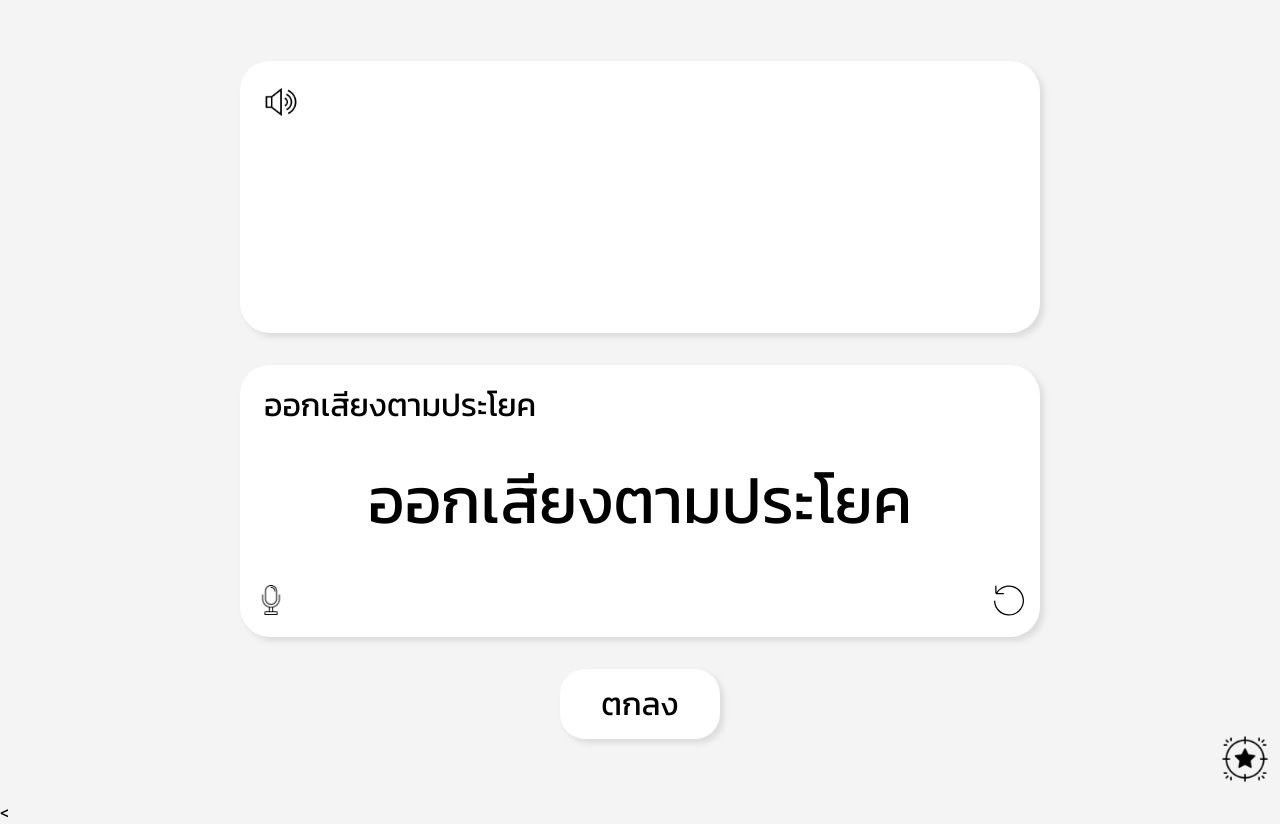
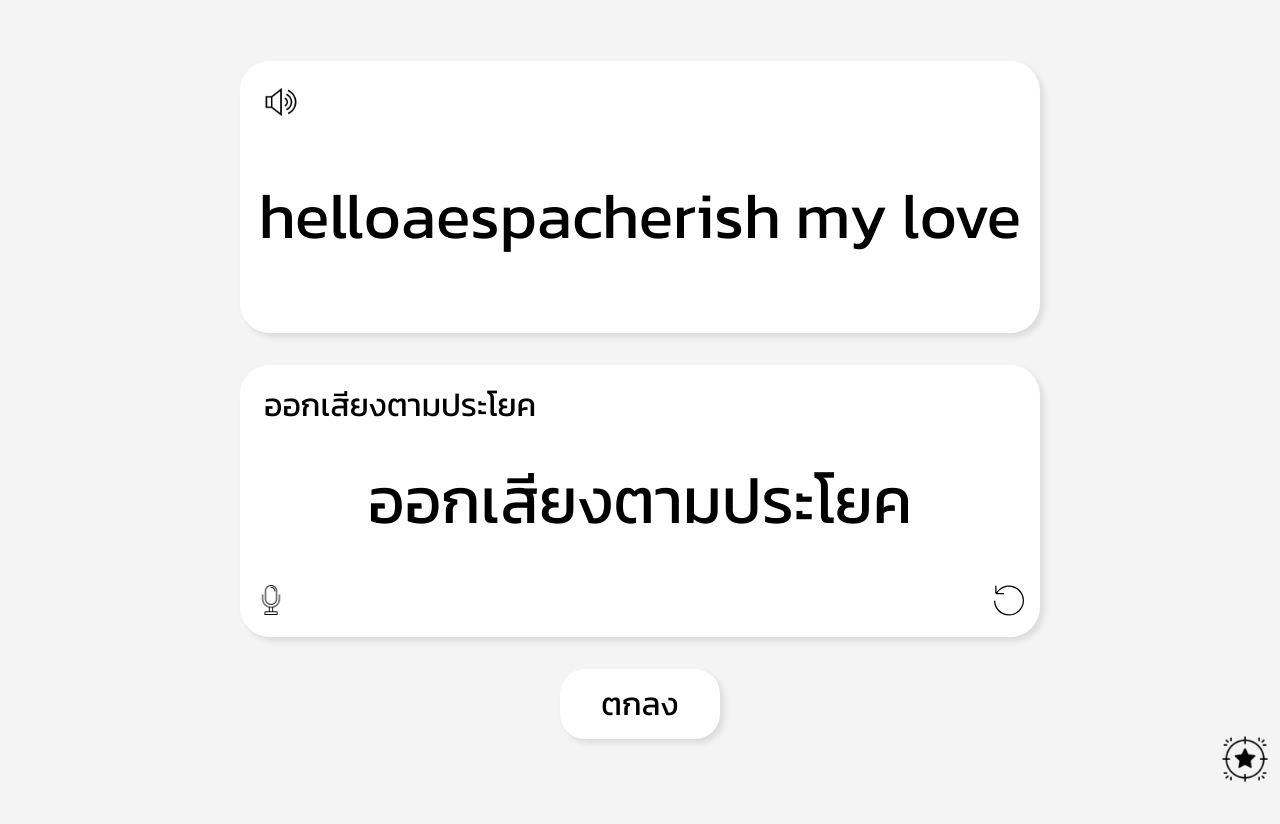
Before and after one commit to nuannim/miau, a plain HTML site: page vaja/index.html in a window 1280 px wide. After the commit the page ends 800 px from the top, so only its background shows below. Drawn offline with Linux system fonts and the light colour scheme.

Commit message:
json-display

```diff
--- a/vaja/index.html
+++ b/vaja/index.html
@@ -31,9 +31,9 @@
         <div class="archive"><img src="/target_11091578.png" alt=""></div>
     </main>
 </body>
-<<script>
+<script>
     function fetchJSON() {
-            fetch('data.json')
+            fetch('sentences.json')
                 .then(response => {
                     if (!response.ok) {
                         throw new Error('Network response was not ok');
@@ -41,9 +41,12 @@
                     return response.json();
                 })
                 .then(data => {
-                    // Convert JSON object to formatted string and display
-                    const jsonString = JSON.stringify(data, null, 4);
-                    document.getElementById("e-sentence").innerHTML = <pre>${jsonString}</pre>;
+                    const insideword = document.getElementById("e-sentence");
+                    data.sentences.forEach(sentence => {
+                    const item = document.createElement("div");
+                    item.textContent = sentence;
+                    insideword.appendChild(item);
+            });
                 })
                 .catch(error => {
                     console.error('Error fetching JSON:', error);
--- a/vaja/sentences.json
+++ b/vaja/sentences.json
@@ -1,8 +1,7 @@
-// {
-//     "sentences": [
-//         "hello",
-//         "aespa",
-//         "cherish my love"
-//     ]
-// }
-{"sentences":"hello" ,"name" : "aespa","care" :"cherish my love"}
+{
+    "sentences": [
+        "hello",
+        "aespa",
+        "cherish my love"
+    ]
+}
```
